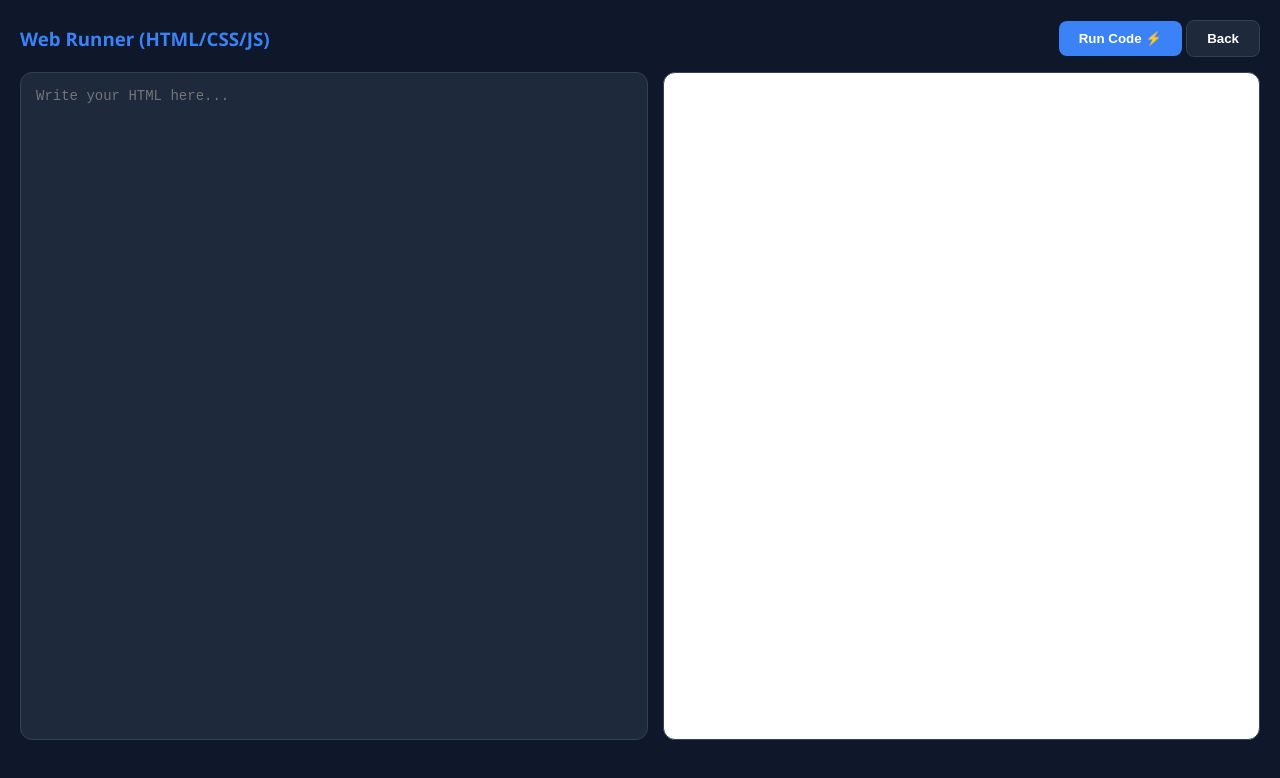
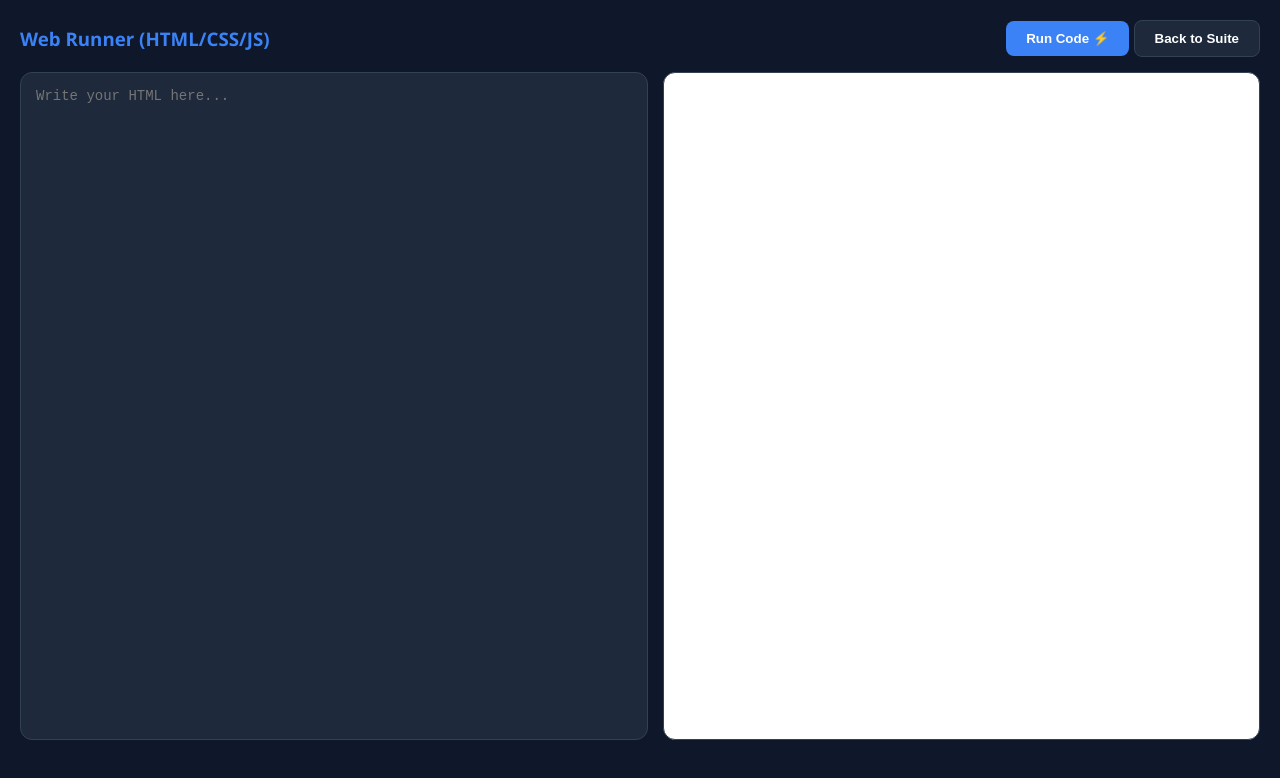
Before and after one commit to zingarenaoffi1-sudo/zingarenaoffi1-sudo.github.io, a plain HTML site: page coderunner/web_runner.html in a window 1280 px wide. Drawn offline with Linux system fonts and the light colour scheme.

Commit message:
Update web_runner.html

```diff
--- a/coderunner/web_runner.html
+++ b/coderunner/web_runner.html
@@ -28,7 +28,7 @@
         <h3>Web Runner (HTML/CSS/JS)</h3>
         <div>
             <button onclick="runCode()">Run Code ⚡</button>
-            <button class="back-btn" onclick="window.location.href='index.html'">Back</button>
+            <button class="back-btn" onclick="window.location.href='../coderunner.html'">Back to Suite</button>
         </div>
     </div>
 
```
